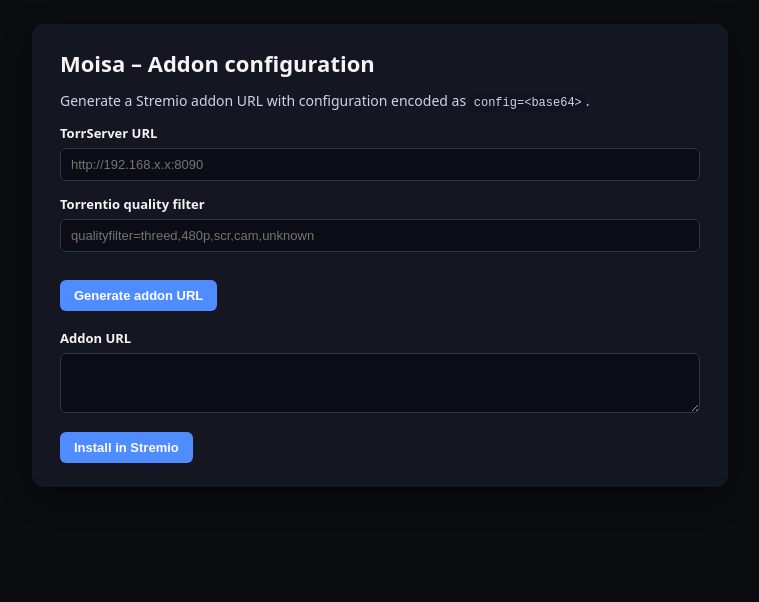
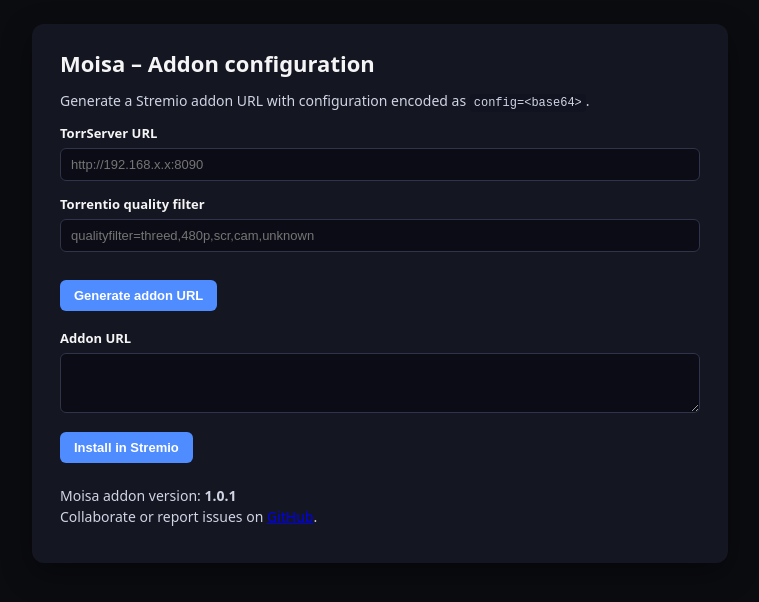
Before and after one commit to peronecode/moisa-addon, a website: page src/http/configure.html in a window 1280 px wide. Shown: the whole page, without its empty margins (260-1019 px from the left). Drawn offline with Linux system fonts and the light colour scheme.

Commit message:
Adding version and GH link to /configure page

```diff
--- a/package.json
+++ b/package.json
@@ -1,6 +1,6 @@
 {
   "name": "moisa",
-  "version": "1.0.0",
+  "version": "1.0.1",
   "description": "Moisa - simple Stremio addon that proxies Torrentio results through TorrServer for local streaming.",
   "main": "server.js",
   "scripts": {
--- a/src/addon/index.js
+++ b/src/addon/index.js
@@ -30,7 +30,7 @@
 
 const builder = new addonBuilder({
   id: 'org.stremio.moisa.addon',
-  version: '1.0.0',
+  version: '1.0.1',
   name: 'Moisa',
   description:
     'Simple addon: fetches torrents from Torrentio and redirects playback to a local TorrServer instance.',
--- a/src/http/configure.html
+++ b/src/http/configure.html
@@ -99,7 +99,6 @@
         Generate a Stremio addon URL with configuration encoded as
         <code>config=&lt;base64&gt;</code>.
       </p>
-
       <div class="field">
         <label for="torrserver">TorrServer URL</label>
         <input
@@ -126,6 +125,19 @@
       </div>
 
       <button id="install-btn" type="button">Install in Stremio</button>
+      <br />
+      <br />
+      <p>
+        Moisa addon version: <strong>1.0.1</strong>
+        <br />
+        Collaborate or report issues on
+        <a
+          href="https://github.com/peronecode/moisa-addon"
+          target="_blank"
+          rel="noopener noreferrer"
+          >GitHub</a
+        >.
+      </p>
     </div>
 
     <script>
```
